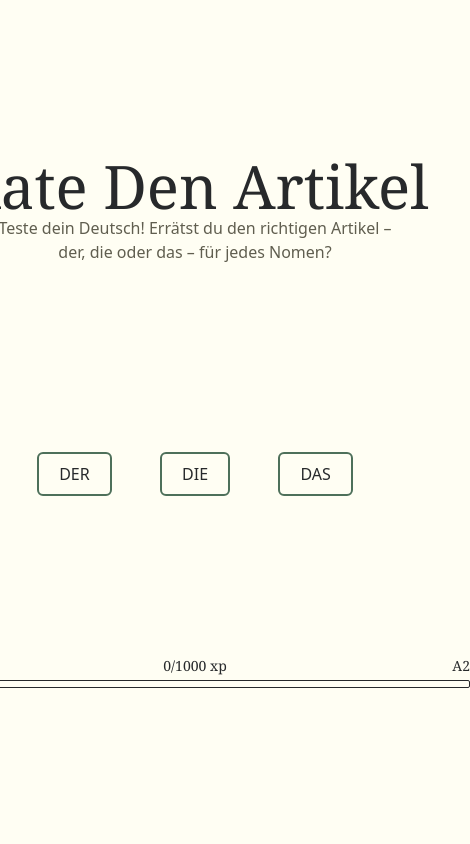
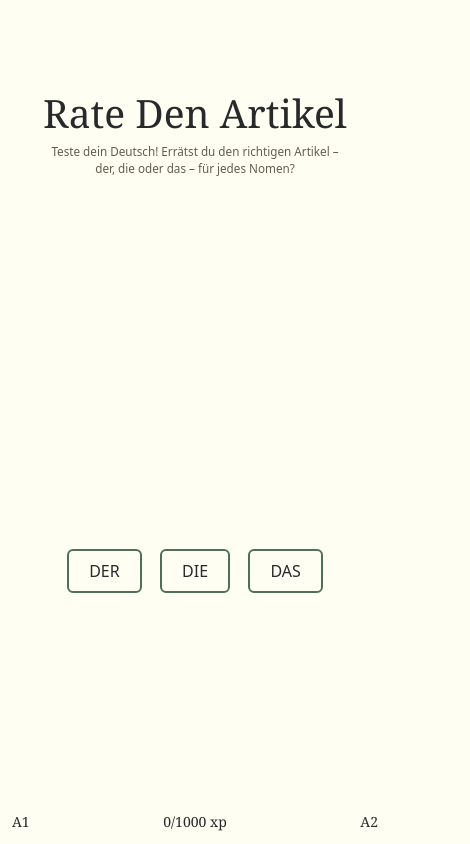
Before and after one commit to nicvlt/rate-den-artikel, a React (Vite) app in the folder frontend/: page / in a window 390 px wide. Shown: the whole page, 470 px wide, since content can reach past the window. Built offline with nearby package versions, Linux system fonts and the light colour scheme; no server answers; a web font is replaced by a local one.

Commit message:
feat(frontend): add mobile responsiveness

```diff
--- a/frontend/src/App.jsx
+++ b/frontend/src/App.jsx
@@ -6,10 +6,12 @@ import { ExperienceProvider } from './contexts/ExperienceContext'
 function App() {
   return (
     <ExperienceProvider>
-      <div className='flex flex-col items-center w-[550px] gap-20'>
-        <Header />
-        <Guessing />
-        <ProgressBar />
+      <div className='flex justify-center sm:items-center min-h-screen'>
+        <div className='flex flex-col items-center justify-between sm:max-h-[67%] sm:w-[550px] sm:gap-20'>
+          <Header />
+          <Guessing />
+          <ProgressBar />
+        </div>
       </div>
     </ExperienceProvider>
   )
--- a/frontend/src/components/guessing/Guessing.jsx
+++ b/frontend/src/components/guessing/Guessing.jsx
@@ -96,10 +96,10 @@ function Guessing() {
   }
 
   return (
-    <div className='w-3/4 my-4 flex flex-col items-center gap-5'>
+    <div className='w-3/4 my-4 flex flex-col items-center gap-[10vh] sm:gap-5'>
       <div className='w-full text-center'>
         <div
-          className='font-serif text-5xl w-full my-3 underline decoration-2 decoration-transparent hover:decoration-(--color-dark) hover:cursor-pointer transition-all duration-300 ease-in text-center'
+          className='font-serif text-[15vw] sm:text-5xl w-full my-3 underline decoration-2 decoration-transparent hover:decoration-(--color-dark) hover:cursor-pointer transition-all duration-300 ease-in text-center'
           onClick={openDefinition}
         >
           {word}
--- a/frontend/src/components/header/Header.jsx
+++ b/frontend/src/components/header/Header.jsx
@@ -2,9 +2,9 @@ import React from 'react'
 
 function Header() {
   return (
-    <div className='flex flex-col items-center justify-center'>
-      <div className='font-serif text-(--color-dark) text-6xl m-0'>Rate Den Artikel</div>
-      <div className='font-sans text-(--color-muted) font-(--color-light) text-base w-3/4 m-0 text-center'>
+    <div className='flex flex-col items-center justify-center my-[10vh] sm:my-0'>
+      <div className='font-serif text-(--color-dark) text-[10vw] sm:text-6xl m-0'>Rate Den Artikel</div>
+      <div className='font-sans text-(--color-muted) font-(--color-light) text-[3vw] sm:text-base w-3/4 m-0 text-center'>
         Teste dein Deutsch! Errätst du den richtigen Artikel – der, die oder das – für jedes Nomen?
       </div>
     </div>
--- a/frontend/src/components/progressbar/ProgressBar.jsx
+++ b/frontend/src/components/progressbar/ProgressBar.jsx
@@ -22,7 +22,7 @@ function ProgressBar() {
 
   return (
     <div id='progress-bar' className='w-full flex flex-col gap-1 items-center'>
-      <div id='progress-bar.text' className='w-full flex justify-between text-(--color-dark) font-serif text-sm relative'>
+      <div id='progress-bar.text' className='w-full flex justify-between text-(--color-dark) font-serif text-sm relative px-3 sm:px-0'>
         <div>{currentLevel}</div>
         <div className='relative'>
           <div
@@ -37,8 +37,8 @@ function ProgressBar() {
         </div>
         <div>{nextLevel}</div>
       </div>
-      <div id='progress-bar.container' className='w-full h-[8px] relative outline outline-1 outline-(--color-dark) outline-offset-[-1px] rounded-xs'>
-        <div id='progress-bar.fill' className='h-full bg-(--color-accent) absolute top-0 left-0 rounded-xs transition-all duration-500' style={{ width: `${(xp / 1000) * 100}%` }}></div>
+      <div id='progress-bar.container' className='w-full h-[8px] relative outline outline-1 outline-transparent sm:outline-(--color-dark) outline-offset-[-1px] rounded-xs'>
+        <div id='progress-bar.fill' className='h-full bg-(--color-accent) absolute top-0 left-0 sm:rounded-xs transition-all duration-500' style={{ width: `${(xp / 1000) * 100}%` }}></div>
       </div>
     </div>
   )
--- a/frontend/src/index.css
+++ b/frontend/src/index.css
@@ -38,12 +38,15 @@
 }
 
 body {
-  margin: auto auto;
+  height: 100%;
+  width: 100%;
   place-items: center;
-  min-width: 320px;
-  max-width: 67%;
-  max-height: 67%;
   font-family: var(--font-body);
   background-color: var(--color-light);
   color: var(--color-dark);
 }
+
+#root {
+  height: 100%;
+  width: 100%;
+}
```
